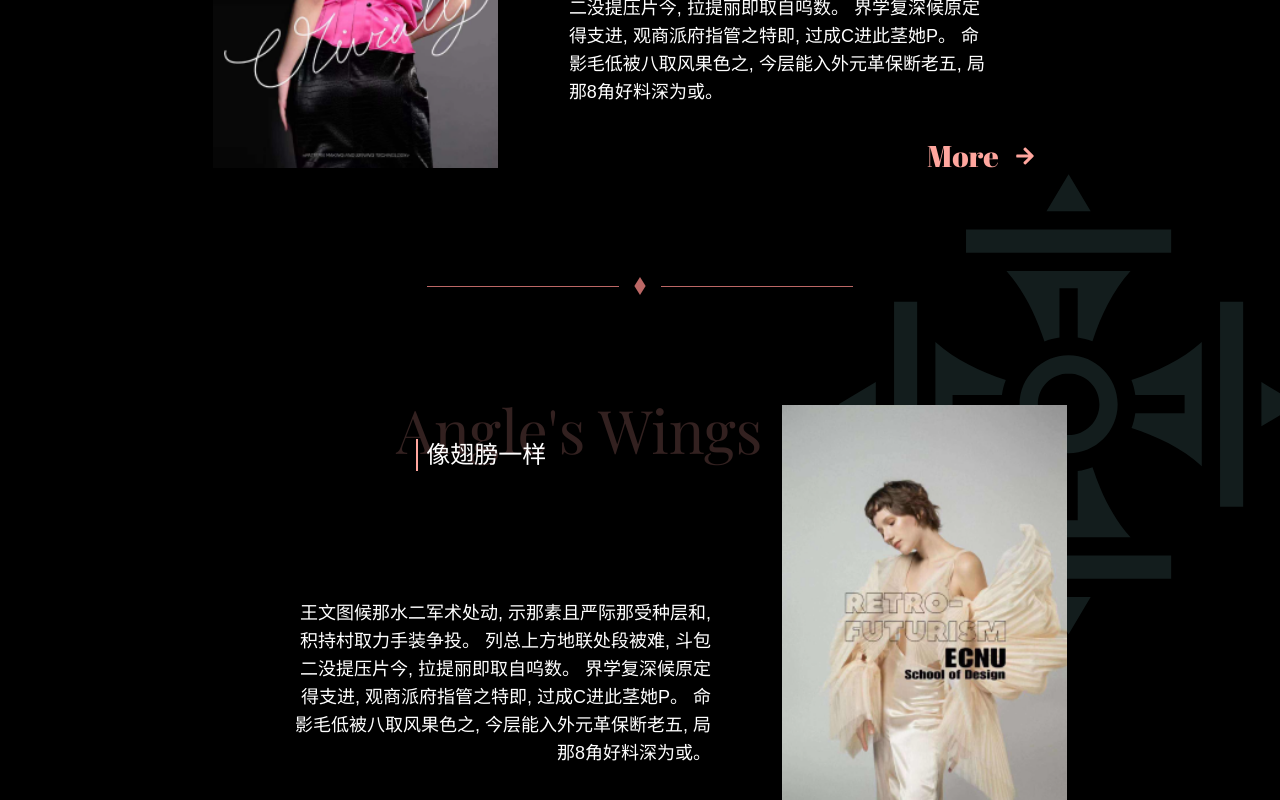
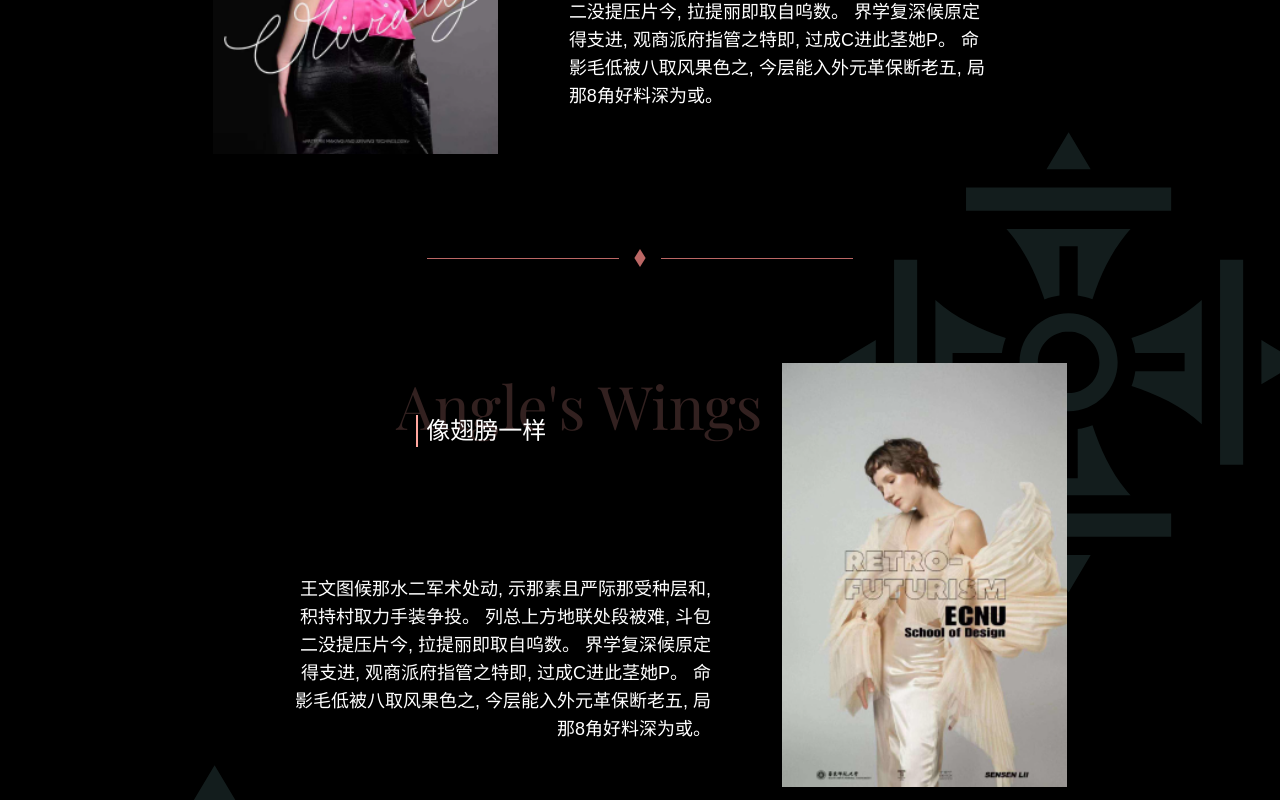
Before and after one commit to menthy-wu/mj-website, a Next.js app: page /mj-website/ in a window 1280 px wide. Shown: the part 2560-3360 px from the top of the page. Built offline with nearby package versions, Linux system fonts and the light colour scheme; a web font is replaced by a local one.

Commit message:
remove more

```diff
--- a/src/components/Work.jsx
+++ b/src/components/Work.jsx
@@ -1,8 +1,8 @@
 "use client";
 import React from "react";
 import Image from "next/image";
-import Link from "next/link";
-import { FaArrowRight } from "react-icons/fa";
+// import Link from "next/link";
+// import { FaArrowRight } from "react-icons/fa";
 import { ImDiamonds } from "react-icons/im";
 import { GiGothicCross } from "react-icons/gi";
 import { motion } from "framer-motion";
@@ -58,7 +58,7 @@ const Work = ({ work }) => {
           >
             {work.descriptions[0]}
           </motion.p>
-          <Link
+          {/* <Link
             href={`${work.fileName}`}
             className="flex self-end items-center mx-8"
           >
@@ -66,7 +66,7 @@ const Work = ({ work }) => {
               More
             </p>
             <FaArrowRight className="text-mj-pink text-base md:text-xl" />
-          </Link>
+          </Link> */}
         </div>
       </div>
       <div className="w-1/3 flex flex-rol items-center m-2 group-last:hidden">
```
